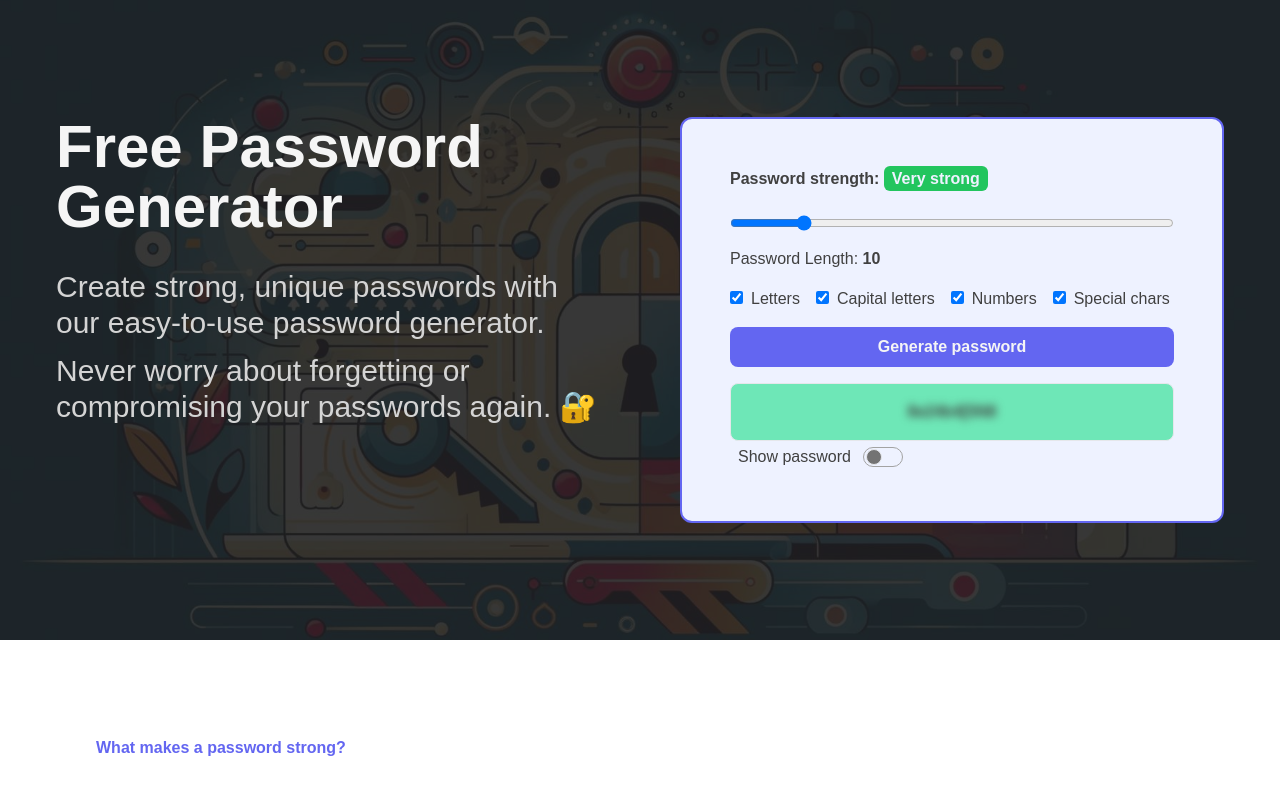
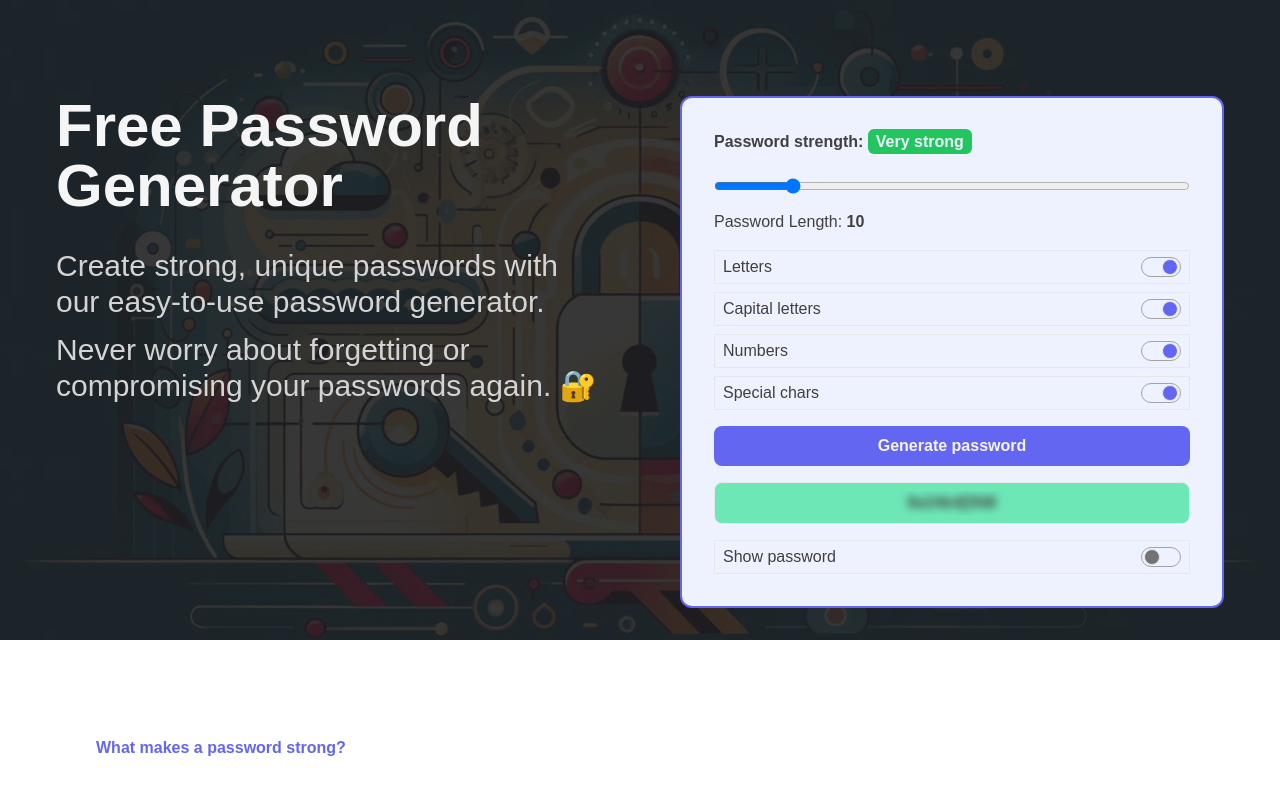
Before and after one commit to Patrykbarc/ts-password-generator, a React (Vite) app: page / in a window 1280 px wide. Shown: the top 795 px of the page. Built offline with nearby package versions, Linux system fonts and the light colour scheme.

Commit message:
Adjusting reponsivness

```diff
--- a/src/components/GeneratePassword/GeneratePassword.tsx
+++ b/src/components/GeneratePassword/GeneratePassword.tsx
@@ -26,23 +26,22 @@ export function GeneratePassword({ settings }: { settings: PasswordGeneratorSett
 		!includeCapitalLetters && !includeLetters && !includeNumbers && !includeSpecialChars && true
 
 	return (
-		<div>
-			<Button
-				className='w-full mb-4'
-				callback={handleGeneratePassword}
-				isDisabled={isDisabled}>
+		<div className='flex flex-col gap-4'>
+			<Button className='w-full' callback={handleGeneratePassword} isDisabled={isDisabled}>
 				Generate password
 			</Button>
 
 			<div
-				className='cursor-pointer rounded-lg border bg-emerald-300 p-4 text-center transition-colors'
+				className='cursor-pointer rounded-lg border bg-emerald-300 p-2 px-3 text-center transition-colors'
 				onClick={event => copyToClipboard({ event, setIsCopied })}>
-				<p>
-					<span
-						className={`break-all font-semibold ${isPasswordBlured ? 'blur-sm' : ''}`}>
-						{generatedPassword}
-					</span>
-				</p>
+				<div className='overflow-hidden'>
+					<p>
+						<span
+							className={`break-all font-semibold truncate ${isPasswordBlured ? 'blur-sm' : ''}`}>
+							{generatedPassword}
+						</span>
+					</p>
+				</div>
 			</div>
 
 			<SwitchButton label='Show password' checked={false} callback={setIsPasswordBlured} />
--- a/src/components/GeneratorOptions/GeneratorOptions.tsx
+++ b/src/components/GeneratorOptions/GeneratorOptions.tsx
@@ -1,5 +1,6 @@
 import { options } from '../../constants/options'
 import { GeneratorSettingsProps, PasswordGeneratorSettings } from '../../utils/interfaces'
+import { SwitchButton } from '../SwitchButton/SwitchButton'
 
 export function GeneratorOptions({ settings, setSettings }: GeneratorSettingsProps) {
 	function handleSetOptions(optionName: keyof PasswordGeneratorSettings) {
@@ -11,25 +12,22 @@ export function GeneratorOptions({ settings, setSettings }: GeneratorSettingsPro
 
 	return (
 		<div>
-			<div className='flex flex-col gap-4 sm:flex-row my-4'>
+			<div className='flex gap-2 sm:flex-row my-4 flex-wrap'>
 				{options.map(option => {
 					return (
-						<label key={option.value}>
-							<input
-								type='checkbox'
-								value={option.value}
-								className='mr-2'
+						<div className='w-full' key={option.value}>
+							<SwitchButton
+								label={option.name}
 								checked={
 									!!settings[option.value as keyof PasswordGeneratorSettings]
 								}
-								onChange={() =>
+								callback={() =>
 									handleSetOptions(
 										option.value as keyof PasswordGeneratorSettings
 									)
 								}
 							/>
-							{option.name}
-						</label>
+						</div>
 					)
 				})}
 			</div>
--- a/src/components/HeroCard/HeroCard.tsx
+++ b/src/components/HeroCard/HeroCard.tsx
@@ -3,7 +3,7 @@ import { DefaultProps } from '../../utils/interfaces'
 export function HeroCard({ children, className }: DefaultProps) {
 	return (
 		<div
-			className={`flex flex-col rounded-xl border-2 border-indigo-500 bg-indigo-50 p-12 ${className} w-full`}>
+			className={`flex flex-col rounded-xl border-2 border-indigo-500 bg-indigo-50 p-8 ${className} max-w-xl`}>
 			{children}
 		</div>
 	)
--- a/src/components/SwitchButton/SwitchButton.tsx
+++ b/src/components/SwitchButton/SwitchButton.tsx
@@ -14,9 +14,13 @@ export function SwitchButton({
 	callback,
 }: SwitchButtonProps) {
 	const [isSelected, setIsSelected] = useState<boolean>(checked)
+
+	const directionStyle = direction === 'vertical' ? 'flex-col' : 'flex-row items-center'
+	const isButtonSelectedStyle = !isSelected ? 'left-0.5 bg-neutral-500' : 'left-5 bg-indigo-500'
+
 	return (
 		<label
-			className={`flex py-1 px-2 w-fit gap-3 cursor-pointer ${direction === 'vertical' ? 'flex-col' : 'flex-row'}`}>
+			className={`flex w-full justify-between py-1 px-2 border gap-3 cursor-pointer ${directionStyle}`}>
 			{label && <span className='inline-block select-none'>{label}</span>}
 			<input
 				className='hidden'
@@ -28,11 +32,11 @@ export function SwitchButton({
 			/>
 
 			<span className='flex items-center gap-2 select-none'>
-				<span className='relative inline-block border border-neutral-400 w-10 h-5 rounded-xl'>
+				<span className='relative inline-block border border-neutral-400 w-10 h-5 rounded-xl bg-indigo-50'>
 					<span
 						style={{ transition: 'left 0.2s' }}
 						className={`relative inline-block border rounded-xl size-4
-                        ${!isSelected ? 'left-0.5 bg-neutral-500' : 'left-5 bg-indigo-500'}`}
+                        ${isButtonSelectedStyle}`}
 					/>
 				</span>
 			</span>
--- a/src/views/Hero/Hero.tsx
+++ b/src/views/Hero/Hero.tsx
@@ -7,7 +7,7 @@ export function Hero() {
 	return (
 		<div className='relative flex h-fit lg:h-[80dvh] bg-center py-24'>
 			<BackgroundImage className='bg-fixed' backgroundFixed={true} />
-			<Wrapper className='relative grid grid-cols-2 max-w-[1500px] z-50 gap-10 sm:gap-20'>
+			<Wrapper className='relative grid grid-cols-1 md:grid-cols-2 max-w-[1500px] z-50 gap-10 sm:gap-20'>
 				<div>
 					<HeroText />
 				</div>
```
